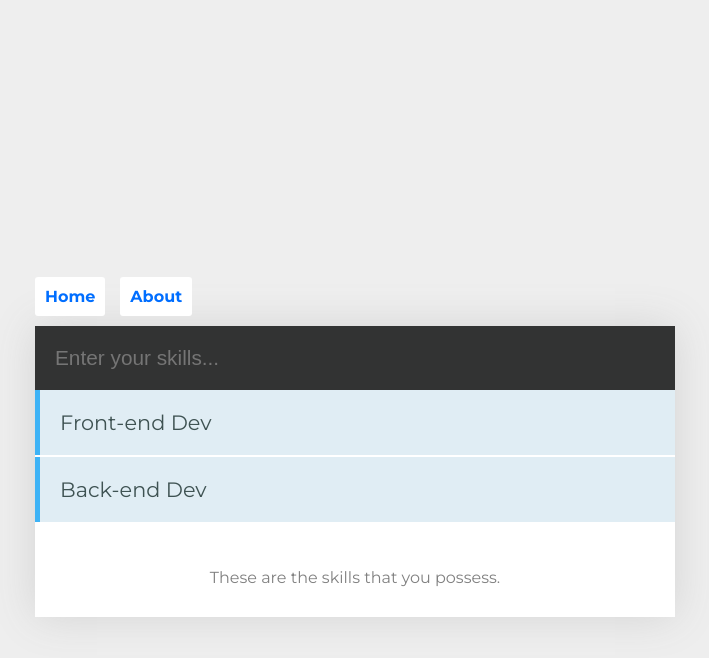
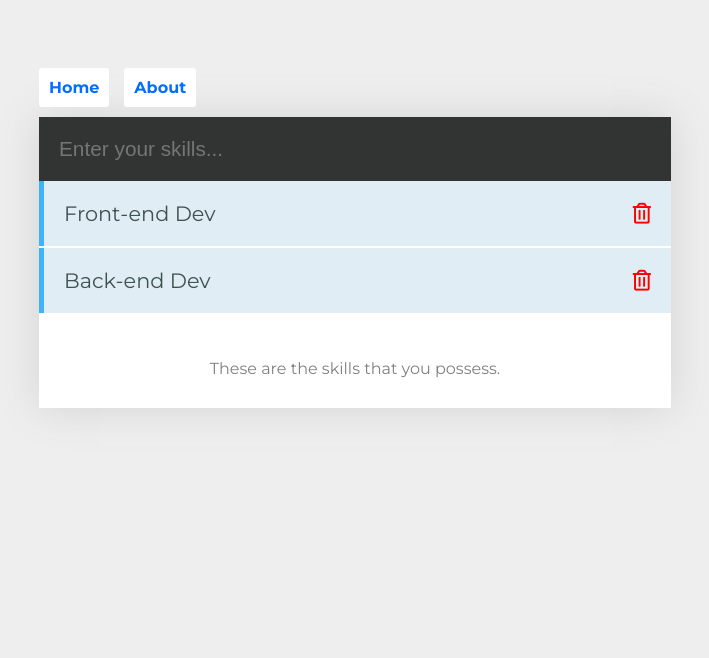
Before and after one commit to secretmanpro/vuejs-basic, a Vue app: page / in a window 1280 px wide. Shown: the top 658 px of the page, without its empty margins (285-994 px from the left). Built offline with nearby package versions, Linux system fonts and the light colour scheme; a small style sheet from the web is missing.

Commit message:
route done

```diff
--- a/src/App.vue
+++ b/src/App.vue
@@ -4,6 +4,7 @@
     <!-- <Project2/> -->
     <!-- <img src="./assets/logo.png">
     <HelloWorld msg="Welcome to Your Vue.js App"/> -->
+
     <nav>
        <router-link to="/">Home</router-link>
        <router-link to="/about">About</router-link>
@@ -35,7 +36,7 @@ export default {
 } */
 @import url('https://fonts.googleapis.com/css?family=Montserrat:400,700');
 
-body {
+/* body {
   background-color: #EEEEEE;
   font-family: 'Montserrat', sans-serif;
   display: grid;
@@ -46,7 +47,7 @@ body {
 body, html {
   margin: 0;
   height: 100%;
-}
+} */
 #app {
     width: 50%;
 }
--- a/src/components/About.vue
+++ b/src/components/About.vue
@@ -1,3 +1,14 @@
 <template>
-    <h2>This is About Page</h2>
+    <h2>Hello {{their_name}} ,This is About Page</h2>
 </template>
+
+<script>
+export default {
+  name: 'About',
+  data() {
+    return {
+      their_name: this.$route.params.name
+    }
+  }
+}
+</script>
--- a/src/components/Project2.vue
+++ b/src/components/Project2.vue
@@ -20,7 +20,9 @@
 
             <ul>
                 <transition-group name="list-skill" enter-active-class="animated bounceInUp" leave-active-class="animated bounceOutDown">
-                    <li v-for="(data, index) in skills" :key='index'>{{data.skill}}</li>
+                    <li v-for="(data, index) in skills" :key='index'>{{data.skill}}
+                        <span class="icon-del" @click="removeSkill(index)"><i class="far fa-trash-alt"></i></span>
+                    </li>
                 </transition-group>
             </ul>
 
@@ -52,18 +54,21 @@
             addSkill(){
                 this.$validator.validateAll().then((result) =>{
                     if(this.skill == ""){
-                        console.log("Your input do not empty");
+                        console.log("Your input do not empty")
                     }
                     else if(result){
                         this.skills.push({skill: this.skill});
                         this.skill='';
                     }
                     else{
-                        console.log("Not validate");
+                        console.log("Not validate")
                     }
                 })
 
                 // console.log(this.checked);
+            },
+            removeSkill(id){
+                this.skills.splice(id,1);
             }
         }
     }
@@ -73,6 +78,8 @@
 
 <style scoped>
 @import "https://cdn.jsdelivr.net/npm/animate.css@3.5.1";
+@import "https://use.fontawesome.com/releases/v5.0.13/css/all.css";
+
 
     .holder {
         background: #fff;
@@ -118,6 +125,15 @@
         border-color: #ebccd1;
         padding:10px;
     }
+    .icon-del{
+        float: right;
+    }
+    .icon-del:hover{
+        cursor: pointer;
+    }
+    .icon-del i{
+        color:red;
+    }
 
     /* tạo transiton, còn tạo animate thì thêm class của vue để sài animate.css dô */
     /* p.errorForm-in-enter-active{
--- a/src/router.js
+++ b/src/router.js
@@ -12,7 +12,7 @@ export default new Router({
             component:Project2
         },
         {
-            path:"/about",
+            path:"/about/:name",
             name:"about",
             component:About
         }
```
